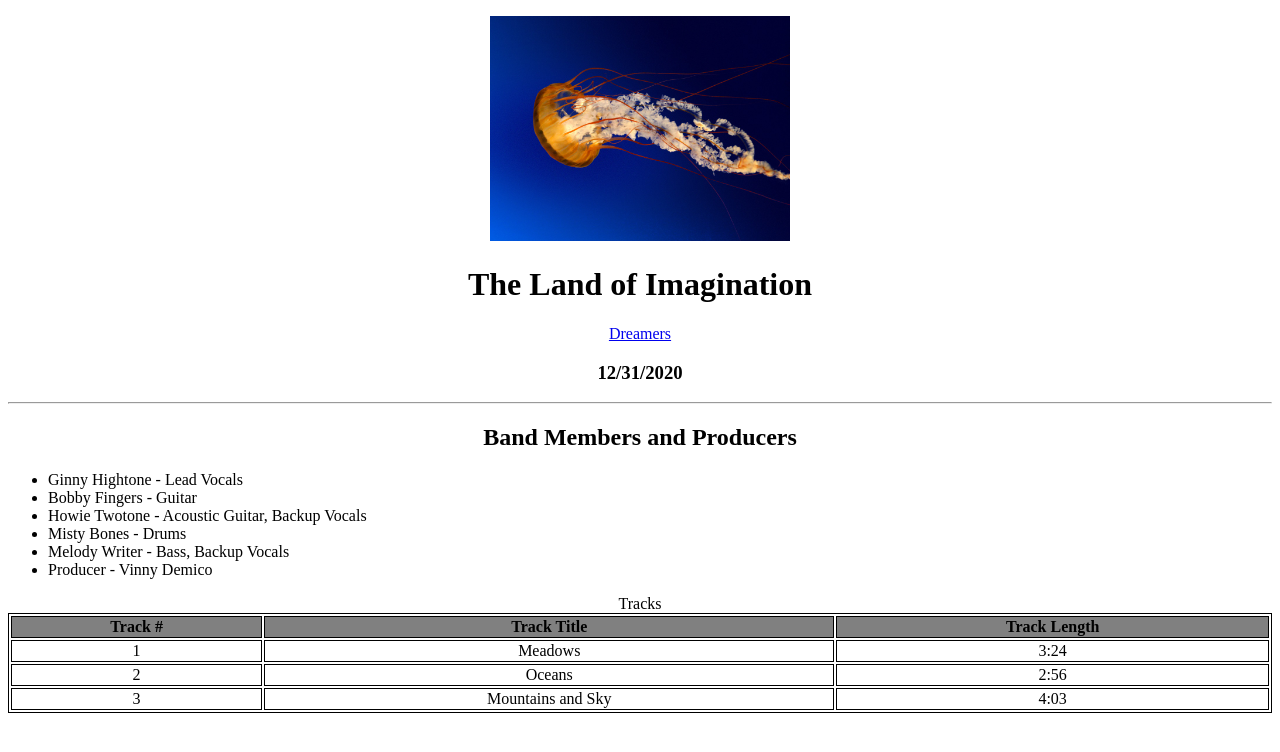
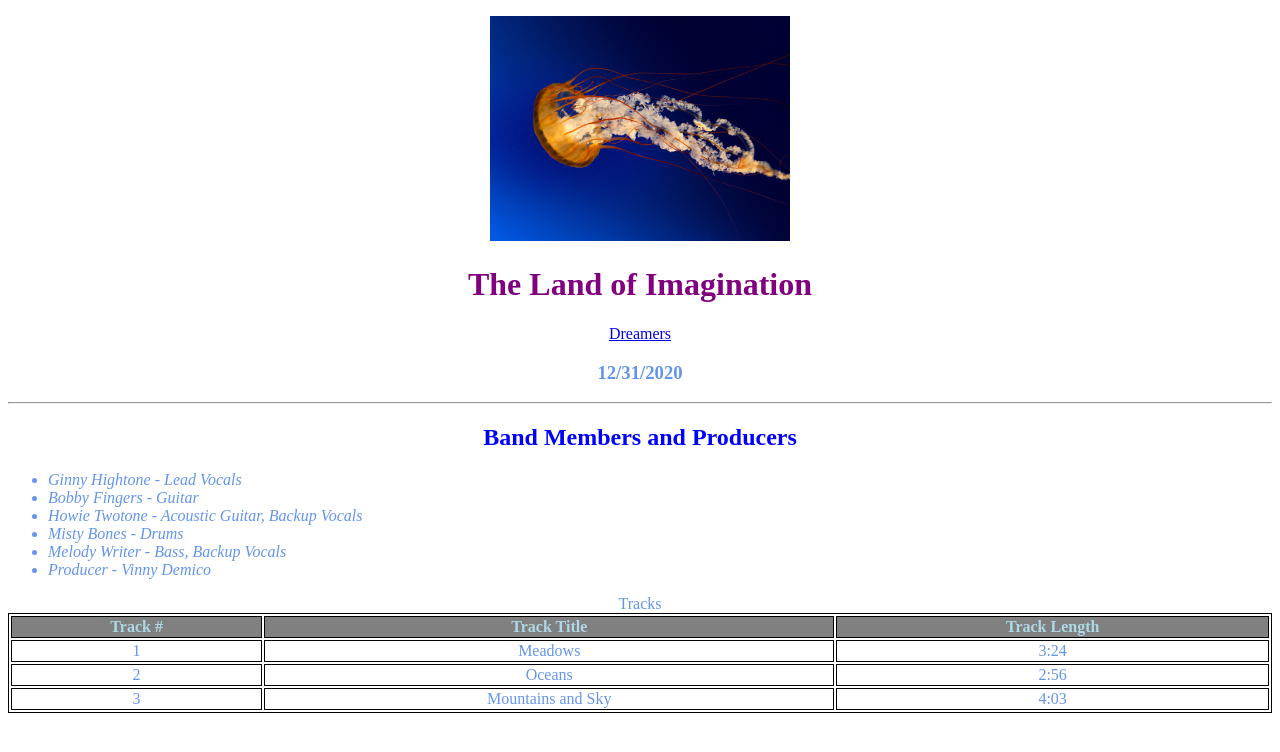
Before and after one commit to Loowho/IntroToHTML, a plain HTML site: page Album.html in a window 1280 px wide. Drawn offline with Linux system fonts and the light colour scheme.

Commit message:
Completed CSS Lab to add styles to Album.html

```diff
--- a/Album.html
+++ b/Album.html
@@ -1,25 +1,33 @@
 <!DOCTYPE html>
 <html>
+    <!-- added internal style sheet to change any li to italic -->
     <head>
         <title>LAB - Album Page</title>
         <style>
-            table, th, td {
-             border: 1px solid black;
-             text-align: center;
+        li{
+                font-style: italic;
             }
         </style>
+        <!-- added call to external style sheet -->
+        <link href="albumStyles.css"
+              rel="stylesheet"
+              type="text/css"/>
     </head>
     <body>
         <div>
-            <p style="text-align:center">
-                <img src="images/Jellyfish.jpg" style="width: 300px;" /><br/>
-                <h1 style="text-align:center">The Land of Imagination</h1>
+<!-- Added inline style for h1 -->
+            <p>
+                <img src="images/Jellyfish.jpg" /><br/>
+                <h1 style="color:purple;">The Land of Imagination</h1>
             </p>
-            <p style="text-align:center">
+            <p>
                 <a href="http://www.thesoftwareguild.com" />Dreamers</a>
-                <h3 style="text-align:center">12/31/2020</h3><hr/>
+                <h3>12/31/2020</h3><hr/>
             </p>
-            <h2 style=text-align:center>Band Members and Producers</h2>
+            <p>
+                <h2>Band Members and Producers</h2>
+            </p>
+        </div>
         <p>
             <ul>
                 <li>Ginny Hightone - Lead Vocals</li>
@@ -56,6 +64,6 @@
                     </tr>
                 </tbody>
             </table>
-        </div>
+        </p>
     </body>
 </html>
--- /dev/null
+++ b/albumStyles.css
@@ -0,0 +1,21 @@
+/* styles for Album.html */
+table, th, td {
+    border: 1px solid black;
+    text-align: center;
+}
+th {
+    font-style: bold;
+    color: lightblue;
+}
+div, h1, h2, h3 {
+    text-align: center;
+}
+h2{
+    color: blue;
+}
+img {
+    width: 300px;
+}
+body {
+    color: cornflowerblue;
+}
```
Lines whose indentation alone changed are shown as unchanged.
